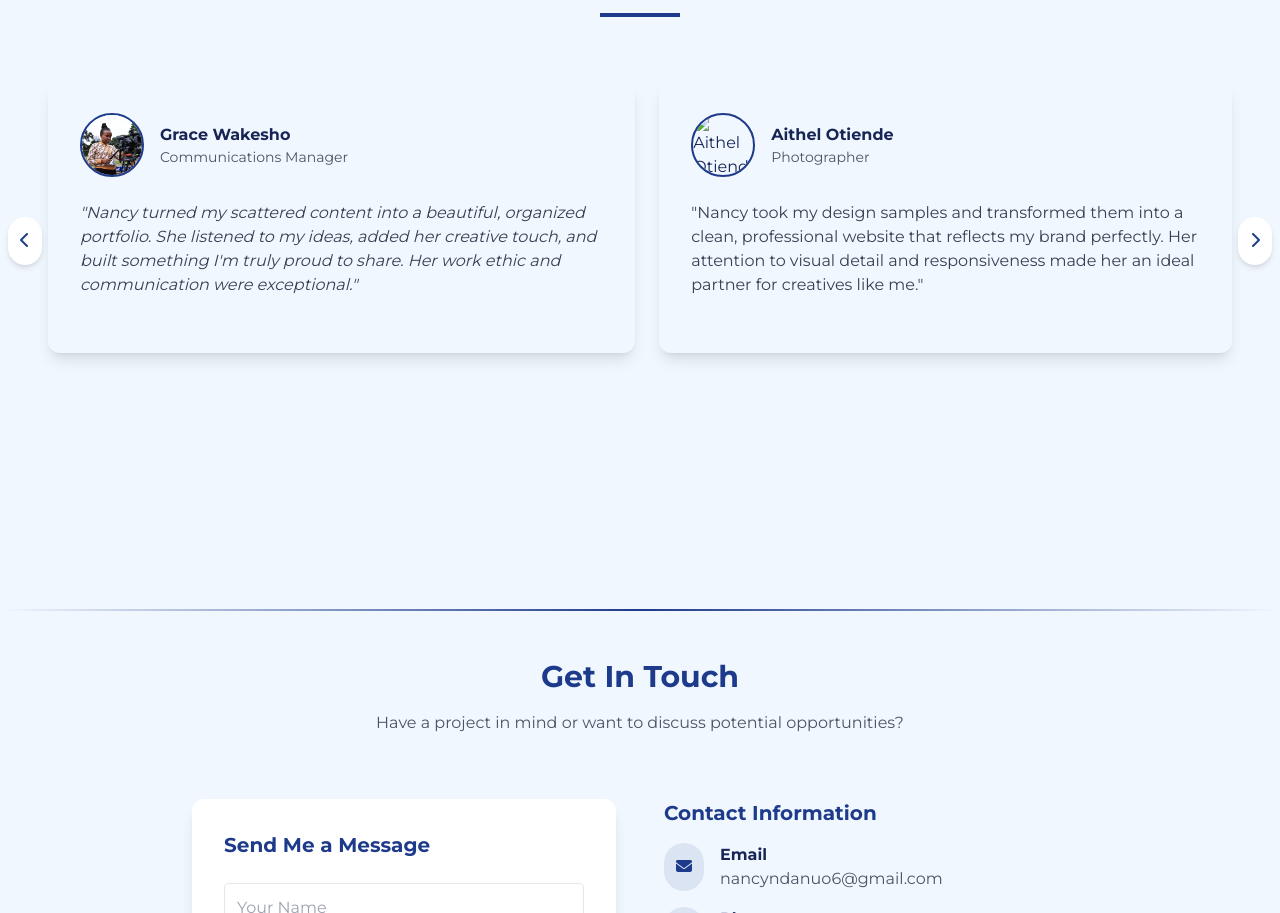
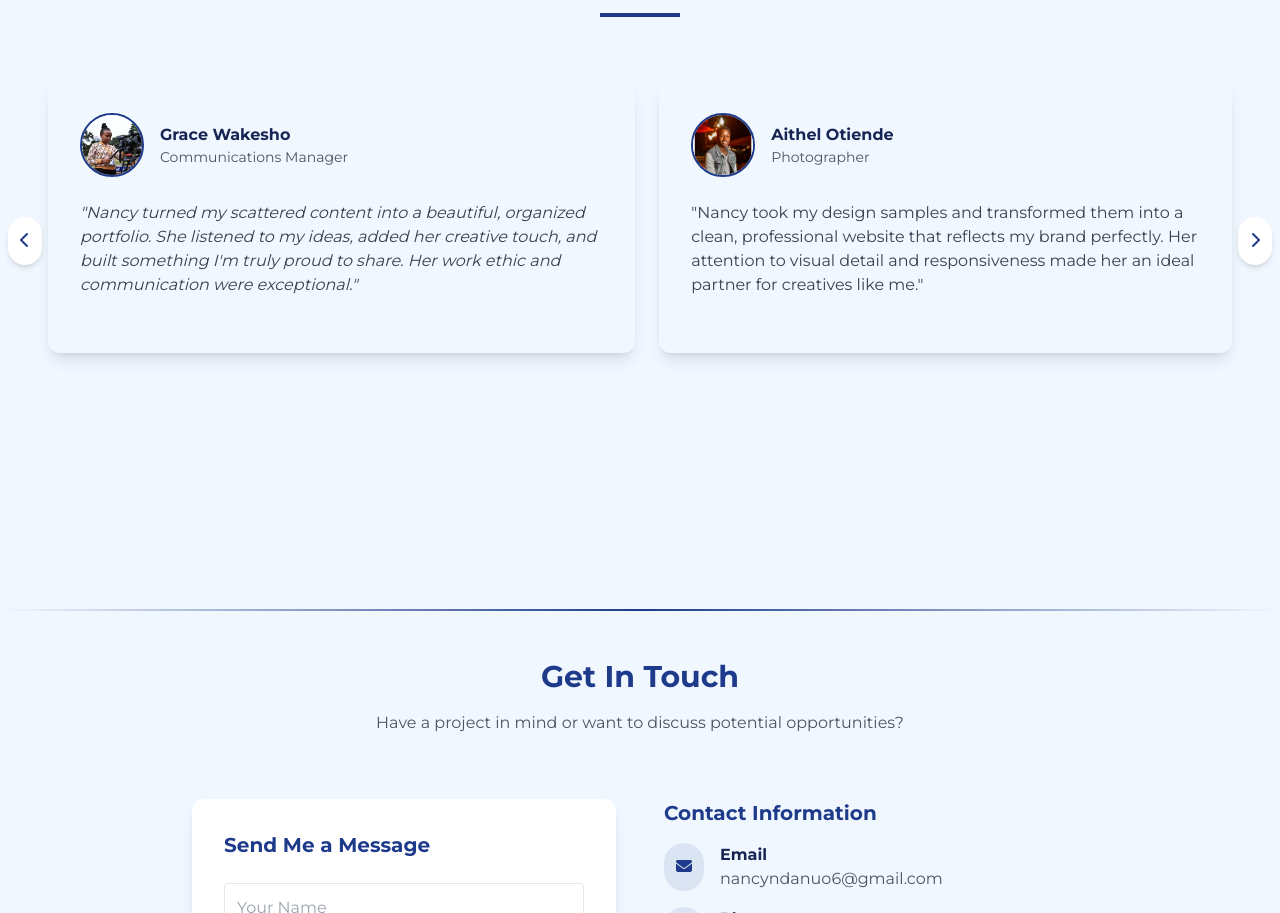
Before and after one commit to nancyndanu/nancy-nduati-portfolio, a plain HTML site: page index.html in a window 1280 px wide. Shown: the part 4411-5324 px from the top of the page. Drawn offline with nearby package versions, Linux system fonts and the light colour scheme.

Commit message:
Update index.html

```diff
--- a/index.html
+++ b/index.html
@@ -600,7 +600,7 @@
           <div class="snap-center min-w-[85vw] md:min-w-[50vw] lg:min-w-[30vw]">
             <div class="bg-secondary dark:bg-gray-700 rounded-xl shadow-lg p-8 h-full flex flex-col">
               <div class="flex items-center mb-6">
-                <img src="assets/aithel.webp" alt="Aithel Otiende" class="w-16 h-16 rounded-full object-cover border-2 border-primary dark:border-accent mr-4" loading="lazy">
+                <img src="assets/aithel.webp.jpeg" alt="Aithel Otiende" class="w-16 h-16 rounded-full object-cover border-2 border-primary dark:border-accent mr-4" loading="lazy">
                 <div>
                   <h4 class="font-bold">Aithel Otiende</h4>
                   <p class="text-sm text-gray-600 dark:text-gray-300">Photographer</p>
```
